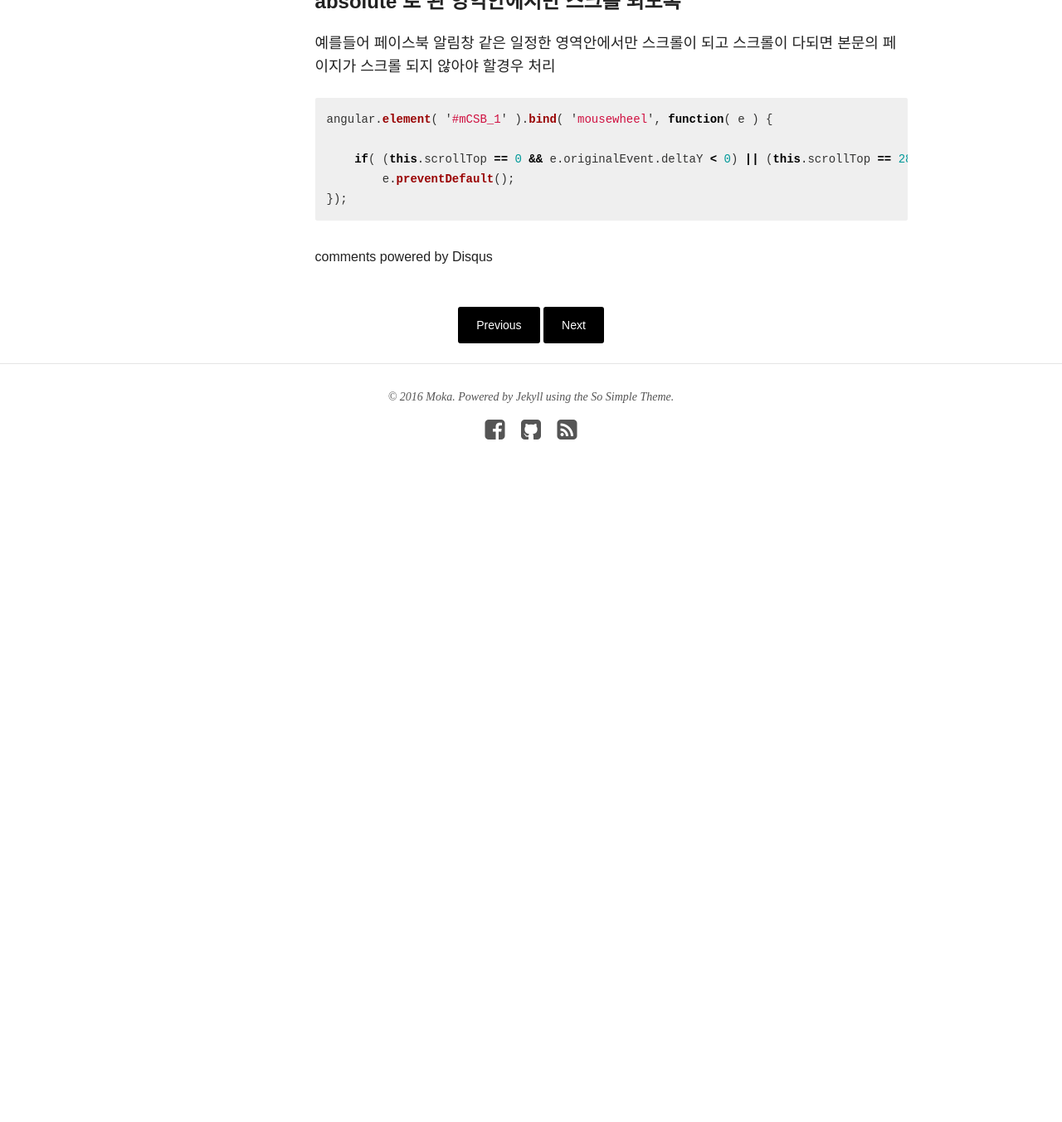
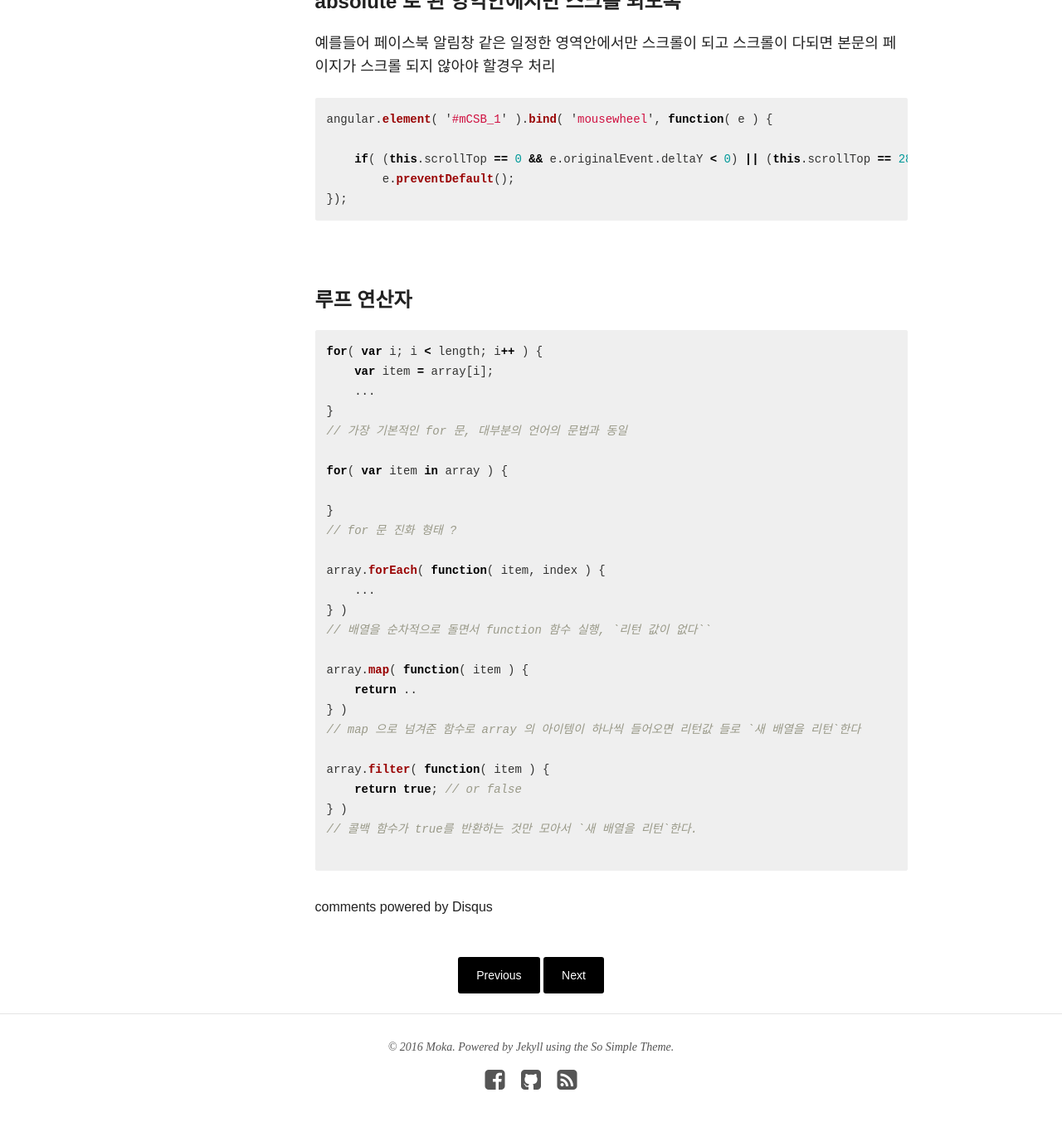
Before and after one commit to steadymoka/moka-a.github.io, a Jekyll site: the page built from _posts/nodeangularjs/2016-04-20-node-angular-js.md, in a window 1280 px wide and 1400 px high, scrolled down 947 px. Shown: the top 1353 px of the window at 83% size. Built offline with Jekyll 4.4.1, drawn with Linux system fonts in a browser that asks for light colours; nearby versions of some CDN libraries; comment, search, counter and statistics services are not loaded; before the commit the page ends 1577 px from its top, so only the background shows below that.

Commit message:
javascript posting

````diff
--- a/_posts/nodeangularjs/2016-04-20-node-angular-js.md
+++ b/_posts/nodeangularjs/2016-04-20-node-angular-js.md
@@ -34,3 +34,35 @@ angular.element( '#mCSB_1' ).bind( 'mousewheel', function( e ) {
         e.preventDefault();
 });
 ```
+
+<br>
+
+#### 루프 연산자
+``` javascript
+for( var i; i < length; i++ ) {
+    var item = array[i];
+    ...
+}
+// 가장 기본적인 for 문, 대부분의 언어의 문법과 동일
+
+for( var item in array ) {
+
+}
+// for 문 진화 형태 ?
+
+array.forEach( function( item, index ) {
+    ...
+} )
+// 배열을 순차적으로 돌면서 function 함수 실행, `리턴 값이 없다``
+
+array.map( function( item ) {
+    return ..
+} )
+// map 으로 넘겨준 함수로 array 의 아이템이 하나씩 들어오면 리턴값 들로 `새 배열을 리턴`한다
+
+array.filter( function( item ) {
+    return true; // or false
+} )
+// 콜백 함수가 true를 반환하는 것만 모아서 `새 배열을 리턴`한다.
+
+```
````
